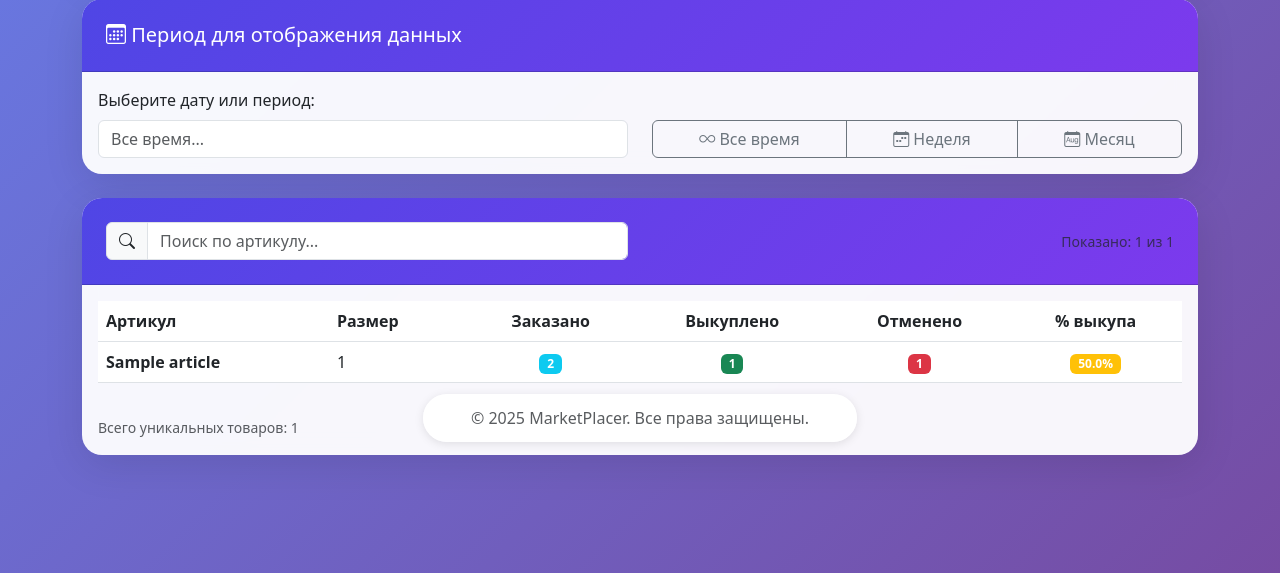
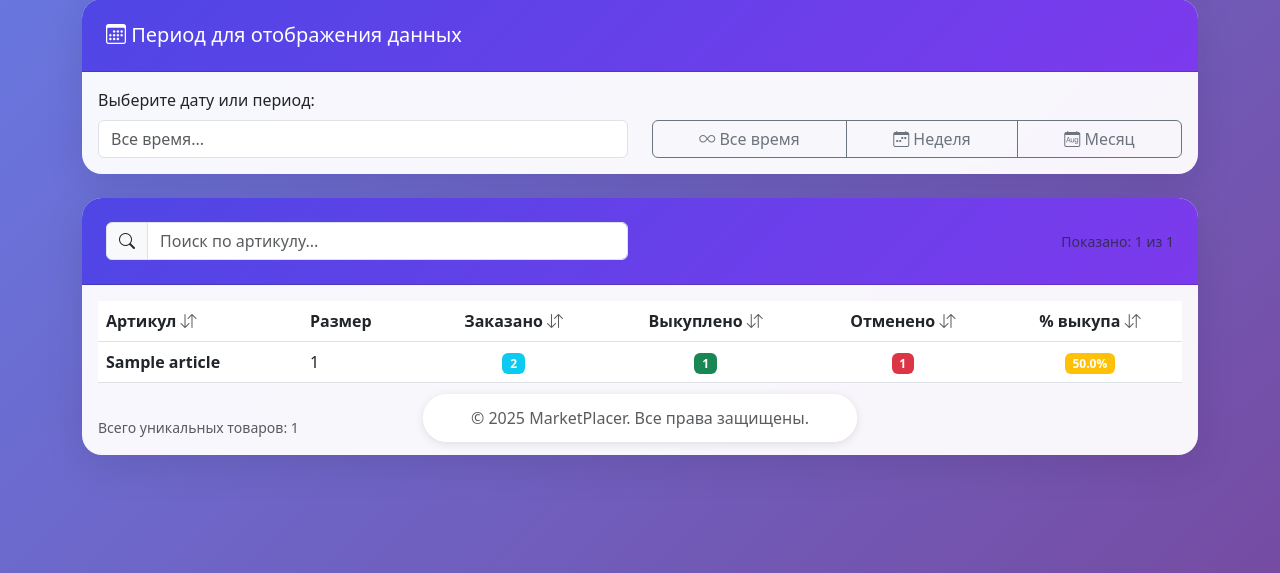
Before and after one commit to mladenezzz/MarketPlacer, a Flask app: template app/templates/buyouts.html in a window 1280 px wide. Shown: the part 342-915 px from the top of the page. Run offline with Flask 3, Linux system fonts and the light colour scheme; the template is opened without the code that fills it: most values are stand-ins (such as "Sample title", 1, 10 or a date in 2020); some libraries are stand-ins or nearby versions.

Commit message:
feat: add table sorting with secondary sort by article
- Add sortable columns: Article, Total, Delivered, Cancelled, % Buyout
- Click to sort ascending, click again for descending
- When values are equal, secondary sort by article name

🤖 Generated with [Claude Code](https://claude.com/claude-code)

Co-Authored-By: Claude <noreply@anthropic.com>

```diff
--- a/app/templates/buyouts.html
+++ b/app/templates/buyouts.html
@@ -117,19 +117,29 @@
                         <table class="table table-hover">
                             <thead>
                                 <tr>
-                                    <th>Артикул</th>
+                                    <th class="sortable" data-sort="article" style="cursor: pointer;">
+                                        Артикул <i class="bi bi-arrow-down-up text-muted"></i>
+                                    </th>
                                     <th>Размер</th>
-                                    <th class="text-center">Заказано</th>
-                                    <th class="text-center">Выкуплено</th>
-                                    <th class="text-center">Отменено</th>
-                                    <th class="text-center">% выкупа</th>
+                                    <th class="text-center sortable" data-sort="total" style="cursor: pointer;">
+                                        Заказано <i class="bi bi-arrow-down-up text-muted"></i>
+                                    </th>
+                                    <th class="text-center sortable" data-sort="delivered" style="cursor: pointer;">
+                                        Выкуплено <i class="bi bi-arrow-down-up text-muted"></i>
+                                    </th>
+                                    <th class="text-center sortable" data-sort="cancelled" style="cursor: pointer;">
+                                        Отменено <i class="bi bi-arrow-down-up text-muted"></i>
+                                    </th>
+                                    <th class="text-center sortable" data-sort="percent" style="cursor: pointer;">
+                                        % выкупа <i class="bi bi-arrow-down-up text-muted"></i>
+                                    </th>
                                 </tr>
                             </thead>
                             <tbody>
                                 {% for article, size, delivering_count, cancelled_count in ozon_products %}
                                 {% set total = delivering_count + cancelled_count %}
                                 {% set buyout_percent = (delivering_count / total * 100) if total > 0 else 0 %}
-                                <tr>
+                                <tr data-article="{{ article }}" data-total="{{ total }}" data-delivered="{{ delivering_count }}" data-cancelled="{{ cancelled_count }}" data-percent="{{ buyout_percent }}">
                                     <td><strong>{{ article }}</strong></td>
                                     <td>{{ size if size else '-' }}</td>
                                     <td class="text-center">
@@ -292,6 +302,76 @@ document.addEventListener('DOMContentLoaded', function() {
         picker.selectDate([monthAgo, today]);
         reloadWithDates(monthAgo, today);
     });
+
+    // Сортировка таблицы
+    const table = document.querySelector('table');
+    const headers = document.querySelectorAll('th.sortable');
+    let currentSort = { column: null, direction: 'asc' };
+
+    headers.forEach(header => {
+        header.addEventListener('click', function() {
+            const sortKey = this.dataset.sort;
+            const icon = this.querySelector('i');
+
+            // Определяем направление сортировки
+            if (currentSort.column === sortKey) {
+                currentSort.direction = currentSort.direction === 'asc' ? 'desc' : 'asc';
+            } else {
+                currentSort.column = sortKey;
+                currentSort.direction = 'asc';
+            }
+
+            // Сбрасываем иконки на всех заголовках
+            headers.forEach(h => {
+                const hIcon = h.querySelector('i');
+                hIcon.className = 'bi bi-arrow-down-up text-muted';
+            });
+
+            // Устанавливаем иконку для текущего столбца
+            if (currentSort.direction === 'asc') {
+                icon.className = 'bi bi-arrow-up';
+            } else {
+                icon.className = 'bi bi-arrow-down';
+            }
+
+            // Сортируем строки
+            const tbody = table.querySelector('tbody');
+            const rows = Array.from(tbody.querySelectorAll('tr'));
+
+            rows.sort((a, b) => {
+                let aVal, bVal;
+
+                if (sortKey === 'article') {
+                    aVal = a.dataset.article.toLowerCase();
+                    bVal = b.dataset.article.toLowerCase();
+                    if (currentSort.direction === 'asc') {
+                        return aVal.localeCompare(bVal);
+                    } else {
+                        return bVal.localeCompare(aVal);
+                    }
+                } else {
+                    aVal = parseFloat(a.dataset[sortKey]) || 0;
+                    bVal = parseFloat(b.dataset[sortKey]) || 0;
+                    let result;
+                    if (currentSort.direction === 'asc') {
+                        result = aVal - bVal;
+                    } else {
+                        result = bVal - aVal;
+                    }
+                    // Если значения равны, сортируем по артикулу
+                    if (result === 0) {
+                        const aArticle = a.dataset.article.toLowerCase();
+                        const bArticle = b.dataset.article.toLowerCase();
+                        return aArticle.localeCompare(bArticle);
+                    }
+                    return result;
+                }
+            });
+
+            // Перемещаем строки в новом порядке
+            rows.forEach(row => tbody.appendChild(row));
+        });
+    });
 });
 </script>
 {% endblock %}
```
